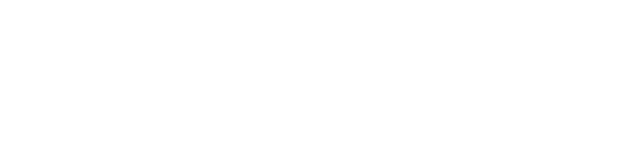
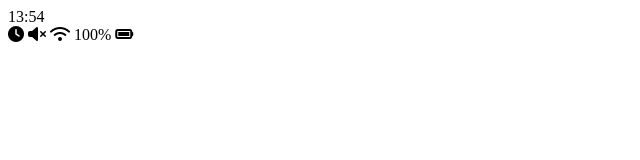
Before and after one commit to Flare-k/kakao-clone, a plain HTML site: page index.html in a window 1280 px wide. Shown: the whole page, without its empty margins (0-640 px from the left). Drawn offline with Linux system fonts and the light colour scheme.

Commit message:
kakao clone

```diff
--- a/index.html
+++ b/index.html
@@ -1,14 +1,24 @@
 <!DOCTYPE html>
-<html>
-    <head>
-        <meta charset="utf-8">
-        <meta name="viewprot" content="width=device-width, initial-scale-1.0">
-        <meta http-equiv="X-UA-Compatible" content="ie=edge">
-        <meta name="description" content="Welcome to my Kakao Clone">
-        <title>Media Queries</title>
-
-    </head>
-    <body>
-       <div class="box"></div>
-    </body>
+<html lang="en">
+<head>
+    <meta charset="UTF-8">
+    <meta name="viewport" content="width=device-width, initial-scale=1.0">
+    <meta http-equiv="X-UA-Compatible" content="ie=edge">
+    <script src="https://kit.fontawesome.com/ea2e6fc629.js" crossorigin="anonymous"></script>
+    <title>Chats | Kakao Clone</title>
+</head>
+<body>
+    <div class="status-bar">
+        <div class="status-bar__column">
+            <span class="status-bar__clock">13:54</span>
+        </div>
+        <div class="status-bar__column">
+            <i class="fas fa-clock"></i>
+            <i class="fas fa-volume-mute"></i>
+            <i class="fas fa-wifi"></i>
+            <span class="status-bar__battery-level">100%</span>
+            <i class="fas fa-battery-full"></i>
+        </div>
+    </div>
+</body>
 </html>
```
Also changed, not shown: find.html (added), friends.html (added), more.html (added), settings.html (added).
